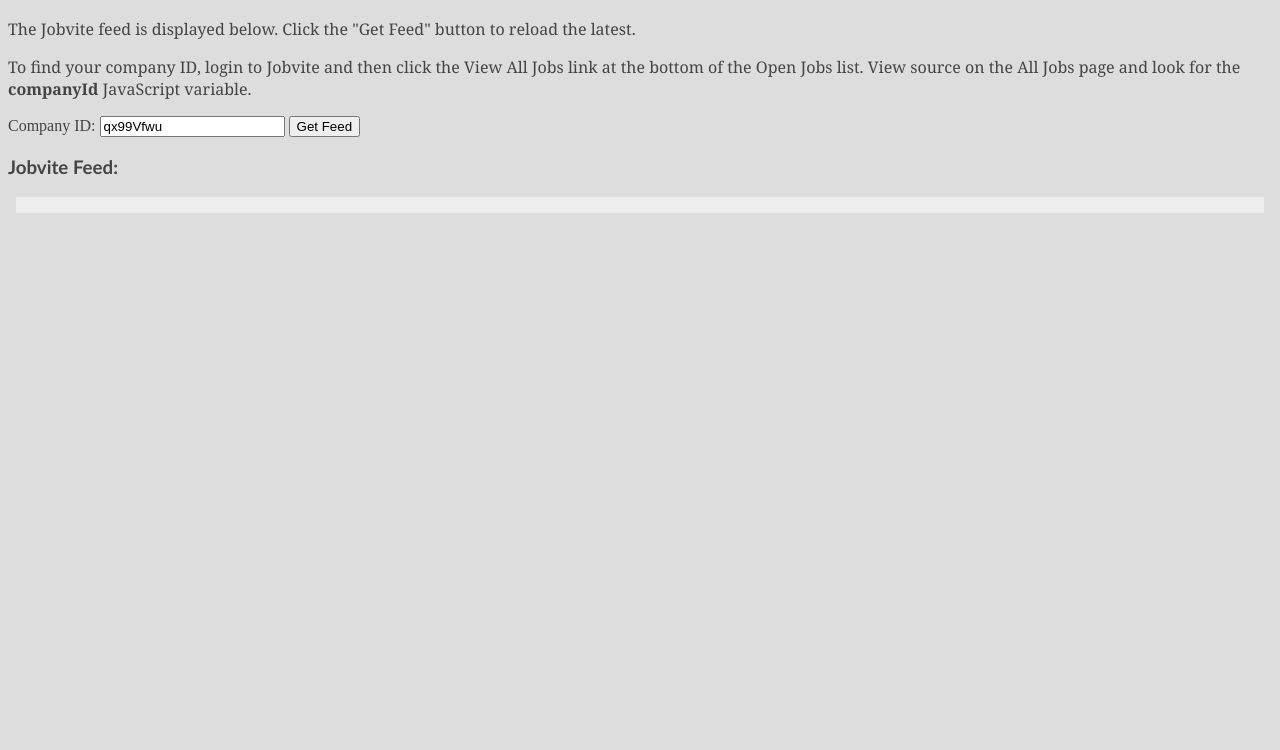
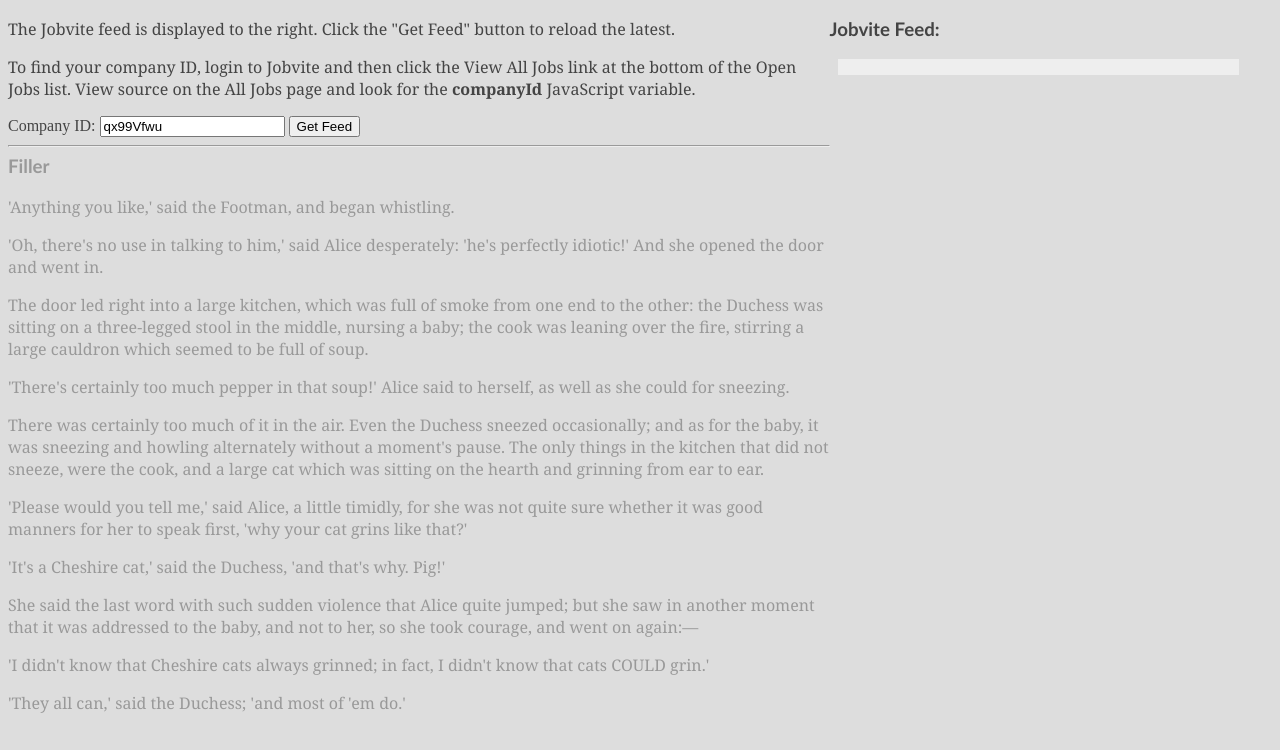
Before and after one commit to ajryan/JobviteBox, a plain HTML site: page demo.html in a window 1280 px wide. Shown: the part 50-800 px from the top of the page. Drawn offline with nearby package versions, Linux system fonts and the light colour scheme.

Commit message:
Layout box in demo in sidebar to show more realistic usage

```diff
--- a/demo.css
+++ b/demo.css
@@ -1,4 +1,4 @@
-/* page styles */
+/* page */
 body {
     background-color: #ddd;
     color: #444;
@@ -6,8 +6,12 @@ body {
 h1, h2, h3 {
     font-family: Calibri, Verdana, sans-serif;
 }
+h3 {
+    margin-top: 0;
+}
 p {
     font-family: Cambria, Georgia, serif;
+    margin-top: 0;
 }
 a {
     font-family: Calibri, Verdata, sans-serif;
@@ -17,12 +21,29 @@ a:hover {
     text-decoration: underline;
 }
 
-/* JobviteBox styles */
+/* layout */
+#main {
+    width: 65%;
+    float: left;
+}
+#side {
+    width: 33%;
+    float: left;
+}
+
+/* filler */
+#filler {
+    color: #999;
+}
+
+/* JobviteBox */
 #jobvite {
     margin: 0 0.5em 0.5em 0.5em;
     padding: 0 1em 1em 1em;
     background-color: #eee;
     color: #555;
+    max-height: 700px;
+    overflow: auto;
 }
 div.jobvite-job {
     border-bottom: 1px solid #cdcdcd;
--- a/demo.html
+++ b/demo.html
@@ -7,8 +7,9 @@
     </head>
     <body>
         <h1>Jobvite Demo</h1>
+        <div id="main">
             <p>
-            The Jobvite feed is displayed below. Click the "Get Feed"
+                The Jobvite feed is displayed to the right. Click the "Get Feed"
                 button to reload the latest.
             </p>
             <p>
@@ -23,10 +24,31 @@
 
             <input type="button" id="getFeed" value="Get Feed"></input>
 
+            <hr/>
+
+            <div id="filler">
+                <h3>Filler</h3>
+
+                <!-- http://www.fillerati.com -->
+                <p>'Anything you like,' said the Footman, and began whistling.</p>
+                <p>'Oh, there's no use in talking to him,' said Alice desperately: 'he's  perfectly idiotic!' And she opened the door and went in.</p>
+                <p>The door led right into a large kitchen, which was full of smoke from  one end to the other: the Duchess was sitting on a three-legged stool in  the middle, nursing a baby; the cook was leaning over the fire, stirring  a large cauldron which seemed to be full of soup.</p>
+                <p>'There's certainly too much pepper in that soup!' Alice said to herself,  as well as she could for sneezing.</p>
+                <p>There was certainly too much of it in the air. Even the Duchess  sneezed occasionally; and as for the baby, it was sneezing and howling  alternately without a moment's pause. The only things in the kitchen  that did not sneeze, were the cook, and a large cat which was sitting on  the hearth and grinning from ear to ear.</p>
+                <p>'Please would you tell me,' said Alice, a little timidly, for she was  not quite sure whether it was good manners for her to speak first, 'why  your cat grins like that?'</p>
+                <p>'It's a Cheshire cat,' said the Duchess, 'and that's why. Pig!'</p>
+                <p>She said the last word with such sudden violence that Alice quite  jumped; but she saw in another moment that it was addressed to the baby,  and not to her, so she took courage, and went on again:&mdash;</p>
+                <p>'I didn't know that Cheshire cats always grinned; in fact, I didn't know  that cats COULD grin.'</p>
+                <p>'They all can,' said the Duchess; 'and most of 'em do.'</p>
+            </div>
+
+        </div>
+        <div id="side">
             <h3>Jobvite Feed:</h3>
             <div id="jobvite"></div>
+        </div>
 
-        <script src="//ajax.googleapis.com/ajax/libs/jquery/1.8.0/jquery.min.js"></script>
+        <script src="//ajax.googleapis.com/ajax/libs/jquery/1.8.1/jquery.min.js"></script>
         <script src="jobvitebox.js"></script>
         <script>
             // TODO: ajaxstart / ajaxstop not called??
```
Lines whose indentation alone changed are shown as unchanged.
